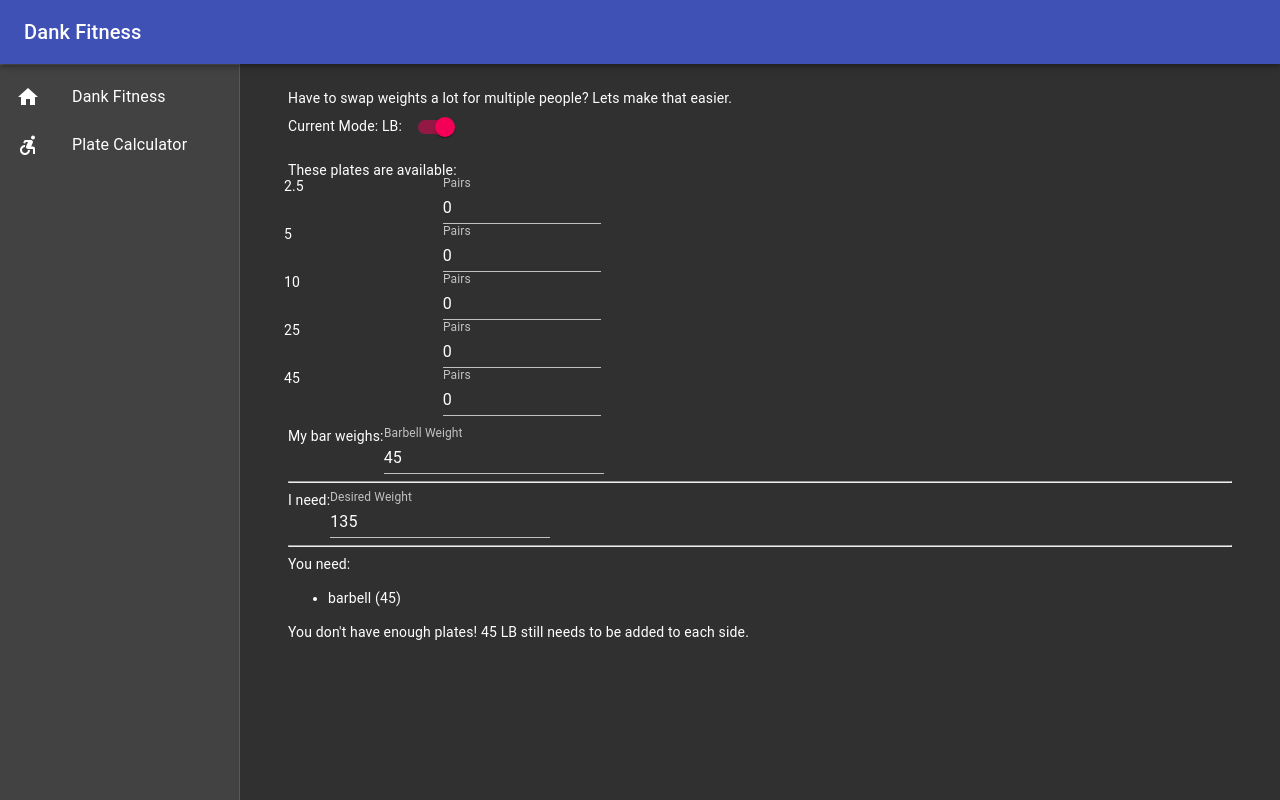
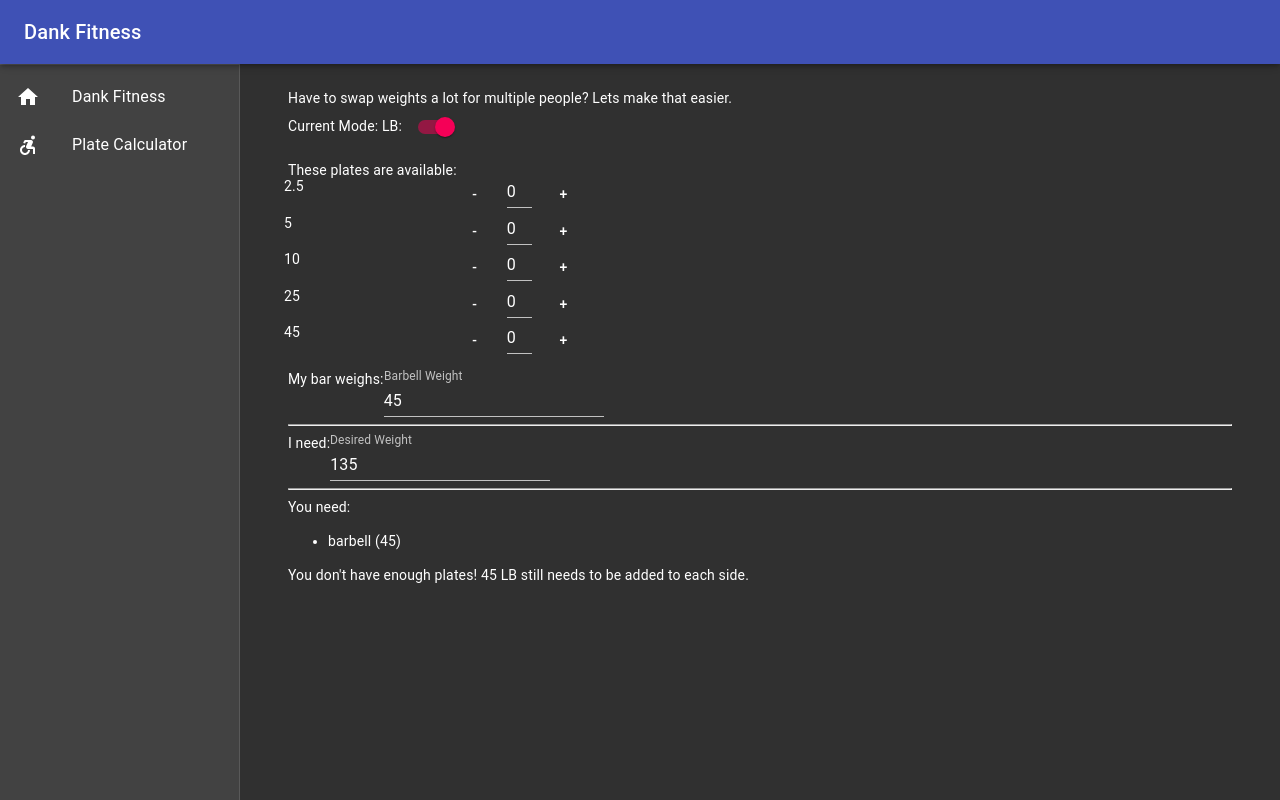
Before and after one commit to dan-kirberger/dank-fitness, a Next.js app: page /tools/plates in a window 1280 px wide. Built offline with nearby package versions, Linux system fonts and the light colour scheme.

Commit message:
Add input helpers

```diff
--- a/pages/tools/plates.tsx
+++ b/pages/tools/plates.tsx
@@ -131,7 +131,11 @@ export const PlateCalculator = () => {
                     {plates.map(plate => {
                         return <Grid container key={plate.weight}>
                             <Grid item xs={2}>{plate.weight}</Grid>
-                            <Grid item xs={2}><TextField value={plate.count} type="number" label="Pairs" onChange={(e) => updatePlate(plate.weight, e.target.value)} /></Grid>
+                            <Grid item xs={4}>
+                                <Button onClick={() => updatePlate(plate.weight, plate.count - 1)}>-</Button>
+                                <TextField value={plate.count} type="number" onChange={(e) => updatePlate(plate.weight, e.target.value)} style={{width:25}}/>
+                                <Button onClick={() => updatePlate(plate.weight, plate.count + 1)}>+</Button>
+                            </Grid>
                         </Grid>
                     })}
                 </Grid>
```
Also changed, not shown: utilities/calculators.ts (added, +9 -0 lines), 1 other file (tests, documents, lock files or other folders).
